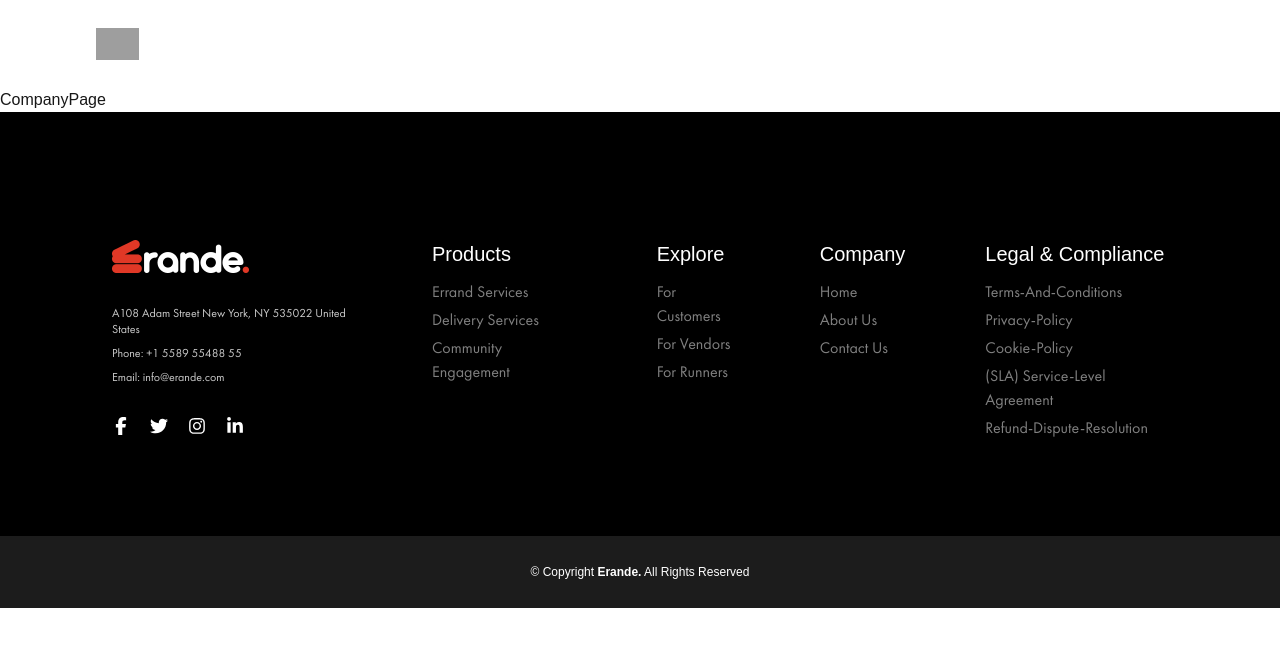
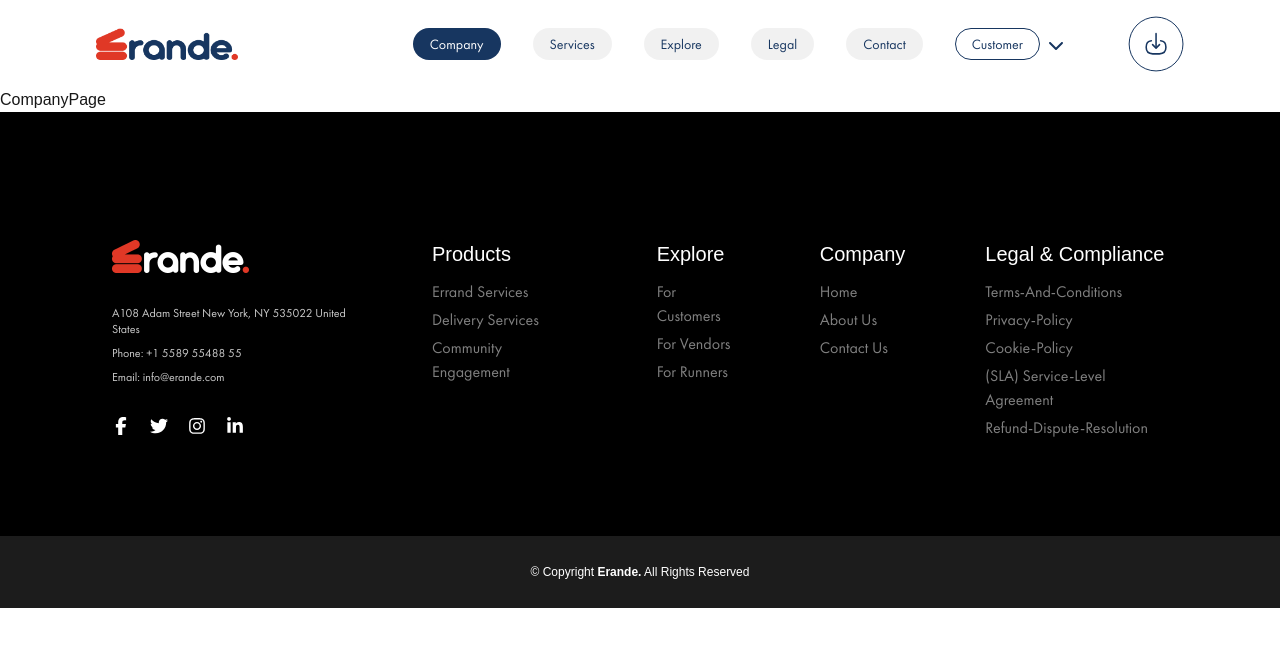
Before and after one commit to Johnson-olaolu/errande-website, a Next.js app: page /company in a window 1280 px wide. Shown: the top 646 px of the page. Built offline with nearby package versions, Linux system fonts and the light colour scheme; grey boxes are pictures that could not be loaded; a web font is replaced by a local one.

Commit message:
feat: Add new offwhite background opacity class and update header styles for better visual consistency

```diff
--- a/src/app/globals.css
+++ b/src/app/globals.css
@@ -32,10 +32,14 @@ body {
   font-family: Arial, Helvetica, sans-serif;
 }
 
-
 .bg-opacity-15 {
   background-color: rgba(255, 255, 255, 0.15);
 }
+
+.bg-offwhite-opacity-15 {
+  background-color: rgba(161, 161, 161, 0.15)
+}
+
 .text-opacity-15 {
   color: rgba(255, 255, 255, 0.15);
 }
--- a/src/components /layout/header/Header.tsx
+++ b/src/components /layout/header/Header.tsx
@@ -8,6 +8,7 @@ import MobileMenu from "./components/MobileMenu";
 import Link from "next/link";
 import { routes } from "@/app/routes";
 import { usePathname } from "next/navigation";
+import { p } from "motion/react-client";
 
 const Header = () => {
   const pathname = usePathname();
@@ -51,7 +52,7 @@ const Header = () => {
   }, [pathname]);
   return (
     <>
-      <header className={"hidden lg:block px-24 py-4  relative z-10" + (variant !== "blue" ? " -mb-24" : " bg-white")}>
+      <header className={"hidden lg:block px-24 py-4 relative z-10 " + (variant !== "blue" ? " -mb-24 bg-transparent" : " bg-white")}>
         <div className="flex items-center justify-between">
           <Image
             src={variant === "white" ? "/images/Logo-white.png" : variant === "blue" ? "/images/Logo-blue.png" : "/images/Logo-red.png"}
@@ -66,7 +67,13 @@ const Header = () => {
                 <li className="">
                   <Link
                     href={routes.COMPANY}
-                    className=" px-4 py-1.5 rounded-full text-white font-futura-pt text-sm border border-transparent hover:border-white bg-opacity-15"
+                    className={
+                      variant !== "blue"
+                        ? "px-4 py-1.5 rounded-full text-white font-futura-pt text-sm border border-transparent hover:border-white bg-opacity-15"
+                        : `px-4 py-1.5 rounded-full text-erande-blue border border-transparent bg-offwhite-opacity-15 font-futura-pt text-sm hover:!bg-erande-blue  hover:text-white ${
+                            pathname === routes.COMPANY ? "!bg-erande-blue !text-white" : ""
+                          }`
+                    }
                   >
                     Company
                   </Link>
@@ -74,7 +81,13 @@ const Header = () => {
                 <li className="">
                   <Link
                     href={routes.SERVICES}
-                    className=" px-4 py-1.5 rounded-full text-white font-futura-pt text-sm border border-transparent hover:border-white bg-opacity-15"
+                    className={
+                      variant !== "blue"
+                        ? "px-4 py-1.5 rounded-full text-white font-futura-pt text-sm border border-transparent hover:border-white bg-opacity-15"
+                        : `px-4 py-1.5 rounded-full text-erande-blue border border-transparent bg-offwhite-opacity-15 font-futura-pt text-sm hover:!bg-erande-blue  hover:text-white ${
+                            pathname === routes.SERVICES ? "!bg-erande-blue !text-white" : ""
+                          }`
+                    }
                   >
                     Services
                   </Link>
@@ -82,7 +95,13 @@ const Header = () => {
                 <li className="">
                   <Link
                     href={routes.EXPLORE}
-                    className=" px-4 py-1.5  rounded-full text-white font-futura-pt text-sm border border-transparent hover:border-white bg-opacity-15"
+                    className={
+                      variant !== "blue"
+                        ? "px-4 py-1.5 rounded-full text-white font-futura-pt text-sm border border-transparent hover:border-white bg-opacity-15"
+                        : `px-4 py-1.5 rounded-full text-erande-blue border border-transparent bg-offwhite-opacity-15 font-futura-pt text-sm hover:!bg-erande-blue  hover:text-white ${
+                            pathname === routes.EXPLORE ? "!bg-erande-blue !text-white" : ""
+                          }`
+                    }
                   >
                     Explore
                   </Link>
@@ -90,7 +109,13 @@ const Header = () => {
                 <li className="">
                   <Link
                     href={routes.LEGAL}
-                    className=" px-4 py-1.5  rounded-full text-white font-futura-pt text-sm border border-transparent hover:border-white bg-opacity-15"
+                    className={
+                      variant !== "blue"
+                        ? "px-4 py-1.5 rounded-full text-white font-futura-pt text-sm border border-transparent hover:border-white bg-opacity-15"
+                        : `px-4 py-1.5 rounded-full text-erande-blue border border-transparent bg-offwhite-opacity-15 font-futura-pt text-sm hover:!bg-erande-blue  hover:text-white ${
+                            pathname === routes.LEGAL ? "!bg-erande-blue !text-white" : ""
+                          }`
+                    }
                   >
                     Legal
                   </Link>
@@ -98,7 +123,13 @@ const Header = () => {
                 <li className="">
                   <Link
                     href={routes.CONTACT}
-                    className=" px-4 py-1.5  rounded-full text-white font-futura-pt text-sm border border-transparent hover:border-white bg-opacity-15"
+                    className={
+                      variant !== "blue"
+                        ? "px-4 py-1.5 rounded-full text-white font-futura-pt text-sm border border-transparent hover:border-white bg-opacity-15"
+                        : `px-4 py-1.5 rounded-full text-erande-blue border border-transparent bg-offwhite-opacity-15 font-futura-pt text-sm hover:!bg-erande-blue  hover:text-white ${
+                            pathname === routes.CONTACT ? "!bg-erande-blue !text-white" : ""
+                          }`
+                    }
                   >
                     Contact
                   </Link>
@@ -107,20 +138,30 @@ const Header = () => {
                   <div className=" relative z-[3]">
                     <Link
                       href=""
-                      className=" px-4 py-1.5 rounded-full text-white font-futura-pt text-sm border  border-white bg-transparent cursor-pointer"
+                      className={
+                        variant !== "blue"
+                          ? " px-4 py-1.5 rounded-full text-white font-futura-pt text-sm border  border-white bg-transparent cursor-pointer"
+                          : " px-4 py-1.5 rounded-full text-erande-blue font-futura-pt text-sm border  border-erande-blue bg-transparent cursor-pointer"
+                      }
                     >
                       {hash === "runner" ? "Runner" : hash === "vendor" ? "Vendor" : "Customer"}
                     </Link>
-                    <FaChevronDown size={16} className="inline ml-2 text-white" />
+                    <FaChevronDown size={16} className={variant !== "blue" ? "inline ml-2 text-white" : "inline ml-2 text-erande-blue"} />
                   </div>
                   <div className=" absolute top-0 left-0 pt-14 w-full group-hover:block hidden z-[2]">
                     <ul className=" flex flex-col gap-2">
                       <li className="">
                         <a
                           href={routes.CUSTOMER}
-                          className={`${
-                            hash === "customer" || !hash ? "border-white" : "border-transparent"
-                          } px-4 py-1.5  rounded-full text-white font-futura-pt text-sm border hover:border-white bg-opacity-15 block text-center`}
+                          className={
+                            variant !== "blue"
+                              ? `px-4 py-1.5  rounded-full text-white font-futura-pt text-sm border hover:border-white bg-opacity-15 block text-center ${
+                                  hash === "customer" || !hash ? "border-white" : "border-transparent"
+                                }`
+                              : `px-4 py-1.5  rounded-full text-erande-blue font-futura-pt text-sm border hover:border-erande-blue block text-center ${
+                                  hash === "customer" || !hash ? "!bg-erande-blue !text-white border border-erande-blue" : "bg-transparent"
+                                }`
+                          }
                         >
                           Customer
                         </a>
@@ -128,9 +169,17 @@ const Header = () => {
                       <li className="">
                         <a
                           href={routes.RUNNER}
-                          className={`${
-                            hash === "runner" ? "border-white" : "border-transparent"
-                          } px-4 py-1.5  rounded-full text-white font-futura-pt text-sm border hover:border-white bg-opacity-15 block text-center`}
+                          className={
+                            variant !== "blue"
+                              ? `px-4 py-1.5  rounded-full text-white font-futura-pt text-sm border hover:border-white bg-opacity-15 block text-center ${
+                                  hash === "runner" ? "border-white" : "border-transparent"
+                                }`
+                              : `px-4 py-1.5  rounded-full text-erande-blue font-futura-pt text-sm border hover:border-erande-blue block text-center ${
+                                  hash === "runner"
+                                    ? "!bg-erande-blue !text-white border border-erande-blue"
+                                    : "bg-transparent hover:bg-erande-blue hover:!text-white"
+                                }`
+                          }
                         >
                           Runner
                         </a>
@@ -138,9 +187,17 @@ const Header = () => {
                       <li className="">
                         <a
                           href={routes.VENDOR}
-                          className={`${
-                            hash === "vendor" ? "border-white" : "border-transparent"
-                          } px-4 py-1.5  rounded-full text-white font-futura-pt text-sm border hover:border-white bg-opacity-15 block text-center`}
+                          className={
+                            variant !== "blue"
+                              ? `px-4 py-1.5  rounded-full text-white font-futura-pt text-sm border hover:border-white bg-opacity-15 block text-center ${
+                                  hash === "vendor" ? "border-white" : "border-transparent"
+                                }`
+                              : `px-4 py-1.5  rounded-full text-erande-blue font-futura-pt text-sm border hover:border-erande-blue block text-center ${
+                                  hash === "vendor"
+                                    ? "!bg-erande-blue !text-white border border-erande-blue"
+                                    : "bg-transparent hover:bg-erande-blue hover:!text-white"
+                                }`
+                          }
                         >
                           Vendor
                         </a>
@@ -150,12 +207,12 @@ const Header = () => {
                 </li>
               </ul>
             </nav>
-            <DownloadIcon className="h-14 w-14 text-white" />
+            <DownloadIcon className={variant !== "blue" ? "h-14 w-14 text-white" : "h-14 w-14 text-erande-blue"} />
           </div>
         </div>
       </header>
       {/* Mobile Header */}
-      <header className="lg:hidden py-3.5 -mb-24 relative z-10">
+      <header className={variant !== "blue" ? "lg:hidden py-3.5 -mb-24 relative z-10" : "lg:hidden bg-white mb-0 py-3.5 relative z-10"}>
         <div className=" flex justify-between px-5">
           <div className="">
             <Image
@@ -167,8 +224,11 @@ const Header = () => {
             />
           </div>
           <div className="flex gap-4 items-center">
-            <MenuIcon onClick={() => setShowMobileMenu(true)} className="h-10 w-10 text-white" />
-            <DownloadIcon className="h-10 w-10 text-white" />
+            <MenuIcon
+              onClick={() => setShowMobileMenu(true)}
+              className={variant !== "blue" ? "h-10 w-10 text-white" : "h-10 w-10 text-erande-blue"}
+            />
+            <DownloadIcon className={variant !== "blue" ? "h-10 w-10 text-white" : "h-10 w-10 text-erande-blue"} />
           </div>
         </div>
       </header>
```
Also changed, not shown: public/images/Logo-blue.png (added).
